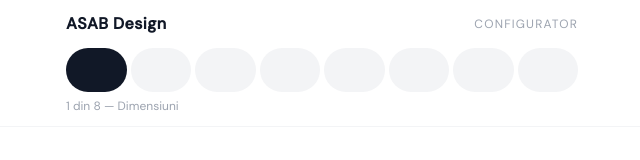
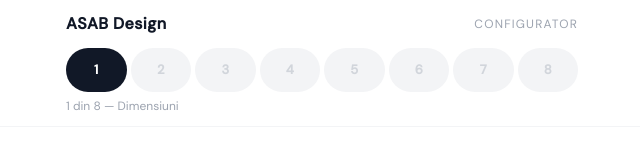
Before and after one commit to asaboakmont/asab-configurator, a Next.js app: page / in a window 1280 px wide. Shown: the top 160 px of the page, without its empty margins (318-958 px from the left). Built offline with nearby package versions, Linux system fonts and the light colour scheme.

Commit message:
feat: step numbers inside progress bar segments

```diff
--- a/components/configurator/ConfiguratorFlow.tsx
+++ b/components/configurator/ConfiguratorFlow.tsx
@@ -51,13 +51,15 @@ export default function ConfiguratorFlow() {
                 onClick={() => i < stepIndex && setStep(s.id as import("@/types/kitchen").ConfigStep)}
                 disabled={i > stepIndex}
                 className={[
-                  "h-1 rounded-full transition-all duration-300 flex-1",
+                  "h-5 rounded-full transition-all duration-300 flex-1 flex items-center justify-center",
                   i === stepIndex ? "bg-gray-900" : "",
                   i  < stepIndex  ? "bg-gray-300 cursor-pointer hover:bg-gray-400" : "",
                   i  > stepIndex  ? "bg-gray-100 cursor-not-allowed" : "",
                 ].join(" ")}
                 title={s.label}
-              />
+              >
+                <span className={["text-[13px] font-bold", i === stepIndex ? "text-white" : i < stepIndex ? "text-gray-500" : "text-gray-300"].join(" ")}>{i + 1}</span>
+              </button>
             ))}
           </div>
           <p className="text-xs text-gray-400 mt-1.5">
```
